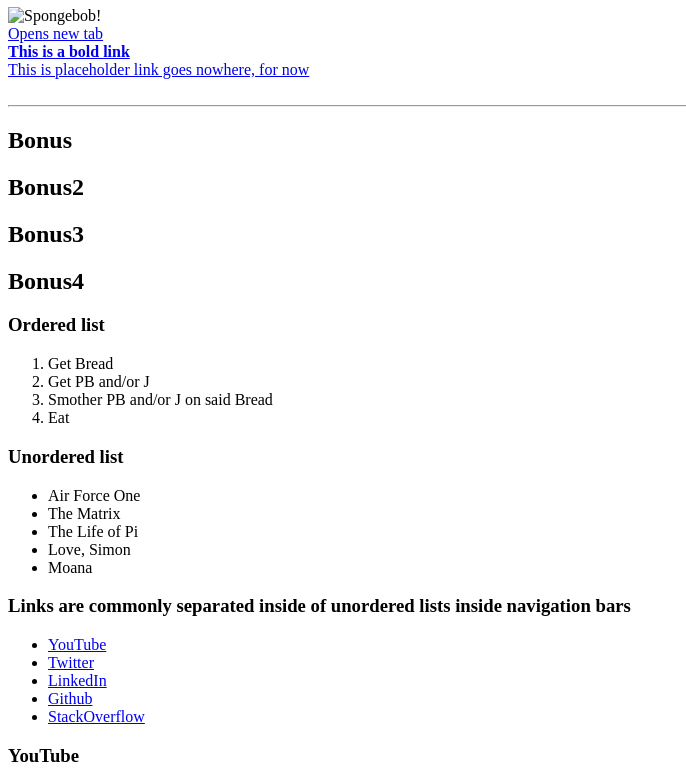
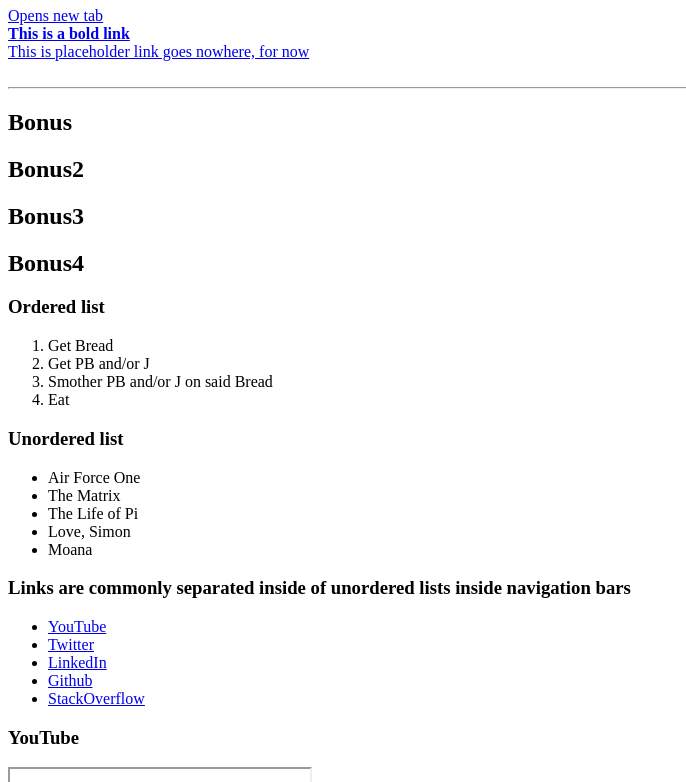
Before and after one commit to Carl2020/carl2020.github.io, a plain HTML site: page index.html in a window 1280 px wide. Shown: the part 73-855 px from the top of the page, without its empty margins (0-686 px from the left). Drawn offline with Linux system fonts and the light colour scheme; grey boxes are pictures that could not be loaded.

Commit message:
removed image

```diff
--- a/index.html
+++ b/index.html
@@ -10,8 +10,7 @@
   <!-- Headline -->
   <h1>Hello World!</h1>
   <!-- Image -->
-  <img src="Images/image.jpg" alt="Spongebob!" />
-  <br>
+
 
   <!-- Link with New Tab -->
   <a href="https://en.wikipedia.org" target="_blank">Opens new tab</a>
```
